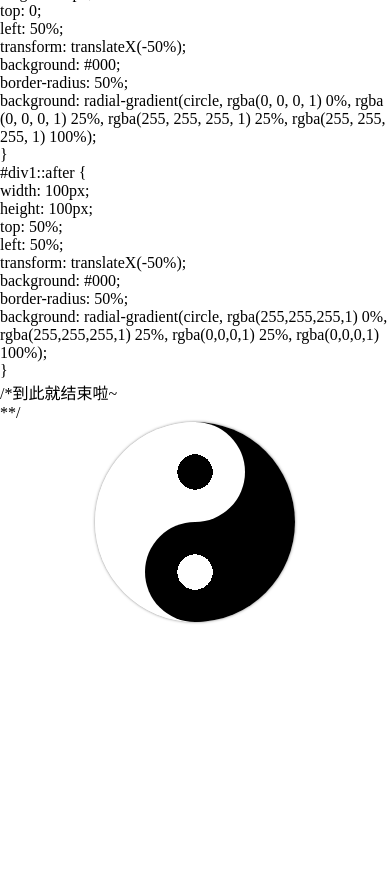
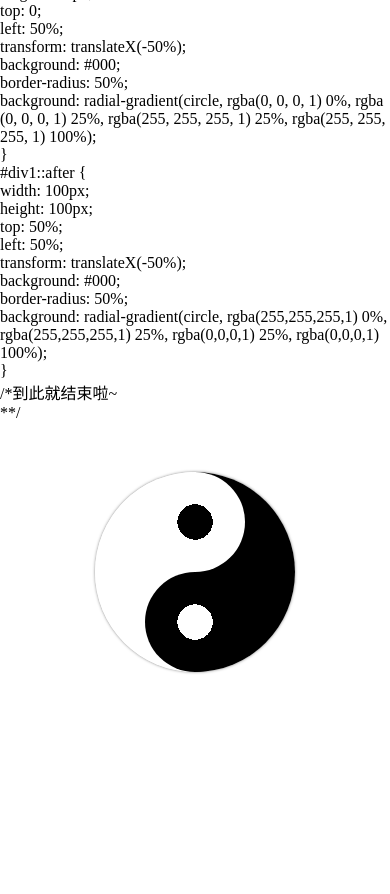
Before and after one commit to Kidnapped33/TJ, a website: page src/index.html in a window 390 px wide. Before the commit the page ends 844 px from the top, so only its background shows below. Drawn offline with Linux system fonts and the light colour scheme.

Commit message:
调试-2

```diff
--- a/src/index.html
+++ b/src/index.html
@@ -59,20 +59,16 @@
                 Overflow: auto;
             }
 
-            #div1Wrapper {
-                height: 45vh;
-                /* margin-top: 40px; */
-                position: absolute;
-                margin-top: 25%;
-                margin-left: 25%;
-            }
-
             #div1 {
                 position: relative;
-                top: 0;
+                top: 50px;
                 right: 0;
             }
 
+            #div1Wrapper {
+                height: 50vh;
+
+            }
 
         }
     </style>
```
Also changed, not shown: dist/index.html, dist/index.js, 2 other files.
